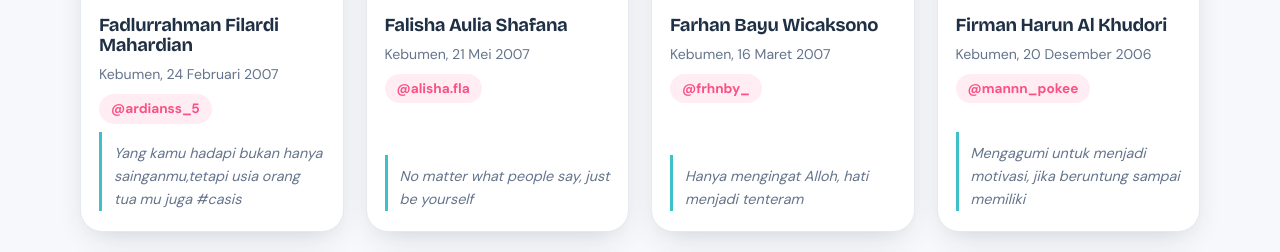
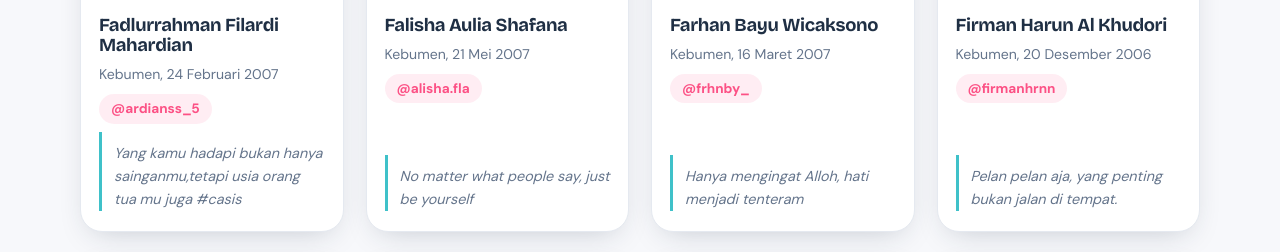
Before and after one commit to Kelas-X11/Kelas-X11.github.io, a plain HTML site: page siswa.html in a window 1280 px wide. Shown: the part 1778-2030 px from the top of the page. Drawn offline with nearby package versions, Linux system fonts and the light colour scheme; grey boxes are pictures that could not be loaded.

Commit message:
Update siswa.html

```diff
--- a/siswa.html
+++ b/siswa.html
@@ -44,7 +44,7 @@
 <div class="ph"><img src="bayu2.jpg" alt="Foto Farhan Bayu Wicaksono" loading="lazy"><span class="badge">11</span></div>
 <div class="info"><h3>Farhan Bayu Wicaksono</h3><div class="meta">Kebumen, 16 Maret 2007</div><a class="ig" href="https://instagram.com/frhnby_" target="_blank" rel="noopener">@frhnby_</a><p class="quote">Hanya mengingat Alloh, hati menjadi tenteram</p></div></article><article class="card reveal" data-n="firman harun al khudori">
 <div class="ph"><img src="12.jpg" alt="Foto Firman Harun Al Khudori" loading="lazy"><span class="badge">12</span></div>
-<div class="info"><h3>Firman Harun Al Khudori</h3><div class="meta">Kebumen, 20 Desember 2006</div><a class="ig" href="https://instagram.com/mannn_pokee" target="_blank" rel="noopener">@mannn_pokee</a><p class="quote">Mengagumi untuk menjadi motivasi, jika beruntung sampai memiliki</p></div></article><article class="card reveal" data-n="intan zahra ramadani">
+<div class="info"><h3>Firman Harun Al Khudori</h3><div class="meta">Kebumen, 20 Desember 2006</div><a class="ig" href="https://instagram.com/firmanhrnn" target="_blank" rel="noopener">@firmanhrnn</a><p class="quote">Pelan pelan aja, yang penting bukan jalan di tempat.</p></div></article><article class="card reveal" data-n="intan zahra ramadani">
 <div class="ph"><img src="IMG_1111.jpg" alt="Foto Intan Zahra Ramadani" loading="lazy"><span class="badge">13</span></div>
 <div class="info"><h3>Intan Zahra Ramadani</h3><div class="meta">Kebumen, 17 Oktober 2006</div><a class="ig" href="https://instagram.com/zhrmdni17_" target="_blank" rel="noopener">@zhrmdni17_</a><p class="quote">Sebaik-baik manusia adalah mereka yang bermanfaat untuk orang lain.</p></div></article><article class="card reveal" data-n="ismi laelatuss sakinah">
 <div class="ph"><img src="IMG_0587 g.jpg" alt="Foto Ismi Laelatuss Sakinah" loading="lazy"><span class="badge">14</span></div>
```
